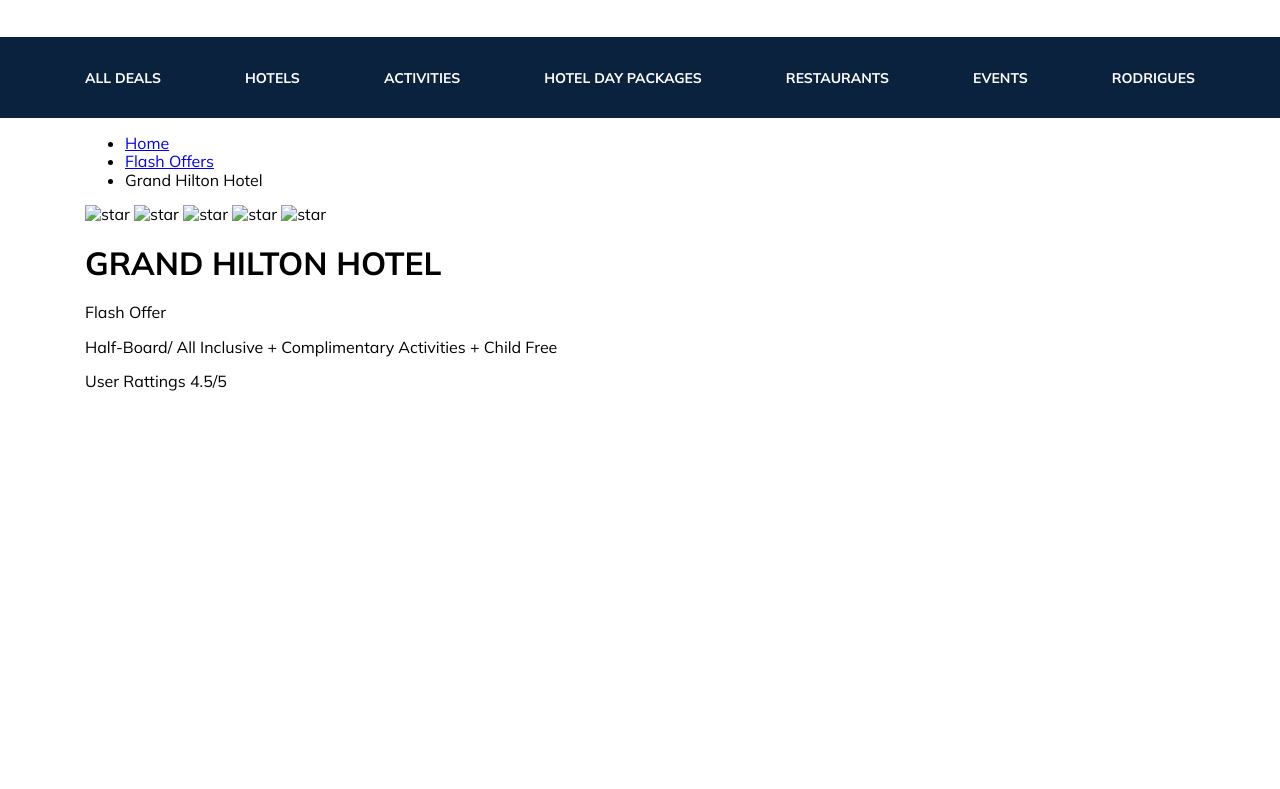
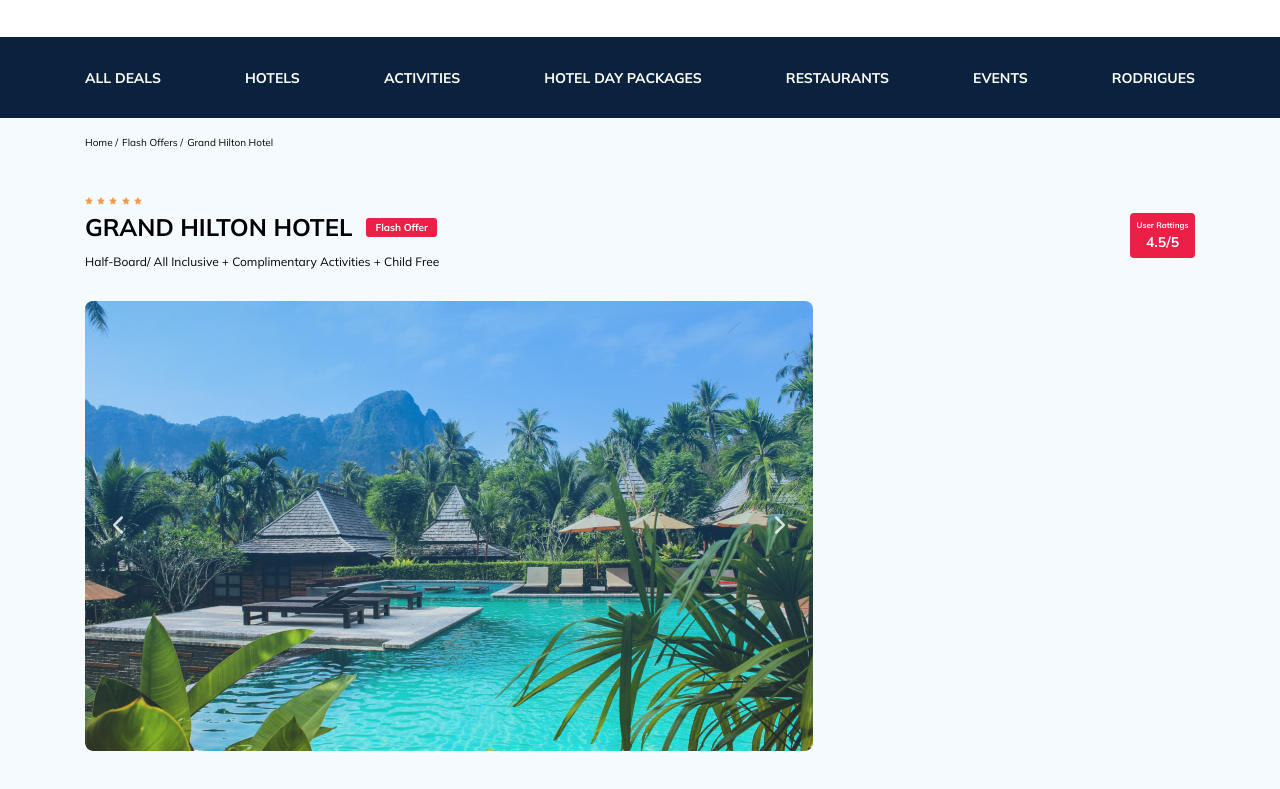
Before and after one commit to ergashoveldor/hotel-booking, a plain HTML site: page index.html in a window 1280 px wide. Shown: the part 83-872 px from the top of the page. Before the commit the page ends 800 px from the top, so only its background shows below. Drawn offline with Linux system fonts and the light colour scheme.

Commit message:
create: added swiper-slider to hotel

```diff
--- a/index.html
+++ b/index.html
@@ -9,6 +9,7 @@
       href="https://fonts.googleapis.com/css2?family=Mulish:wght@400;700&family=Nunito:wght@400;600;800&display=swap"
       rel="stylesheet"
     />
+    <link rel="stylesheet" href="css/swiper-bundle.min.css" />
     <link rel="stylesheet" href="css/style.css" />
   </head>
   <body>
@@ -129,9 +130,43 @@
           <!-- /.hotel-info__rating -->
         </div>
         <!-- /.hotel-info -->
+        <div class="hotel-grid">
+          <div class="slider">
+            <!-- Slider main container -->
+            <div class="swiper">
+              <!-- Additional required wrapper -->
+              <div class="swiper-wrapper">
+                <!-- Slides -->
+                <div class="swiper-slide">
+                  <img src="img/slide.jpg" alt="slide" />
+                </div>
+                <div class="swiper-slide">
+                  <img src="img/slide.jpg" alt="slide" />
+                </div>
+                <div class="swiper-slide">
+                  <img src="img/slide.jpg" alt="slide" />
+                </div>
+              </div>
+
+              <!-- If we need navigation buttons -->
+              <button class="slider-button slider-button--prev">
+                <img src="img/arrow-prev.svg" alt="arrow" />
+              </button>
+              <button class="slider-button slider-button--next">
+                <img src="img/arrow-next.svg" alt="arrow" />
+              </button>
+            </div>
+            <!-- /. swiper -->
+          </div>
+          <!-- /.slider -->
+        </div>
+        <!-- /.hotel-grid -->
       </div>
       <!-- /.container -->
     </section>
     <!-- /.hotel -->
   </body>
+
+  <script src="js/swiper-bundle.min.js"></script>
+  <script src="js/app.js"></script>
 </html>
--- /dev/null
+++ b/js/app.js
@@ -0,0 +1,12 @@
+const swiper = new Swiper('.swiper', {
+  // Optional parameters
+  loop: true,
+
+  // Navigation arrows
+  navigation: {
+    nextEl: '.slider-button--next',
+    prevEl: '.slider-button--prev',
+  },
+
+  effect: 'slide',
+});
--- a/sass/_media.sass
+++ b/sass/_media.sass
@@ -46,7 +46,21 @@
           width: 16px
           height: 1px
           background-color: $text-color
-
+  .stars
+    flex-basis: content
+  .hotel
+    &-name
+      flex-basis: 100%
+    &-wrapper
+      justify-content: space-between
+    &-info
+      &__text
+        width: 100%
+      &__rating
+        display: none
+      &__offer
+        order: -1
+        margin: 0
 @media (max-width: 576px)
   .logo__image
     width: 99px
--- a/sass/_settings.sass
+++ b/sass/_settings.sass
@@ -2,6 +2,7 @@
   box-sizing: border-box
 body
   font-family: 'Mulish', sans-serif
+  background-color: $secondary
 .container
   max-width: 1110px
   margin: auto
--- /dev/null
+++ b/sass/blocks/_breadcrumb.sass
@@ -0,0 +1,17 @@
+.breadcrumb
+  &-list
+    list-style: none
+    display: flex
+    align-items: center
+    padding: 18px 0
+    margin: 0
+    &__item
+      font-size: 10px
+      line-height: 13px
+      &:not(:last-child)
+        &::after
+          content: '/'
+          margin-right: 4px
+    &__link
+      text-decoration: none
+      color: inherit
--- a/sass/blocks/_header.sass
+++ b/sass/blocks/_header.sass
@@ -47,6 +47,8 @@
       background-color: $secondary
       color: $text-color
       border: none
+    &__input:focus
+      outline: none
     &__button
       position: absolute
       top: 0
--- /dev/null
+++ b/sass/blocks/_hotel.sass
@@ -0,0 +1,85 @@
+.hotel
+  padding-top: 23px
+  padding-bottom: 70px
+  &-grid
+    padding-bottom: 70px
+  &-info
+    display: flex
+    align-items: center
+    justify-content: space-between
+    padding-bottom: 20px
+    &__name
+      margin-top: 4px
+      margin-bottom: 0
+    &__offer
+      margin-left: 14px
+      margin-top: 4px
+  &-name
+    font-weight: 700
+    font-size: 24px
+    line-height: 30px
+  &-wrapper
+    display: flex
+    align-items: center
+    flex-wrap: wrap
+  &-description
+    font-size: 12px
+    line-height: 15px
+.offer
+  font-weight: 600
+  font-size: 10px
+  line-height: 13px
+  background-color: $primary
+  color: $light
+  padding: 3px 9px
+  border-radius: 3px
+.stars
+  flex-basis: 100%
+
+.rating
+  width: 65px
+  height: 45px
+  text-align: center
+  color: $light
+  background-color: $primary
+  border-radius: 4px
+  &__text
+    font-weight: 600
+    font-size: 8px
+    line-height: 10px
+  &__counter
+    font-weight: 700
+    font-size: 14px
+    line-height: 18px
+.swiper
+  position: relative
+  border-radius: 8px
+  height: 450px
+  width: 100%
+  &::after
+    content: ''
+    position: absolute
+    width: 100%
+    height: 100%
+    background: linear-gradient(180deg, rgba(0, 122, 223, 0.48) 0%, rgba(255, 255, 255, 0.128) 100%)
+    z-index: 10
+    top: 0
+    bottom: 0
+    left: 0
+    right: 0
+.slider
+  width: 728px
+  &-button
+    position: absolute
+    z-index: 99
+    background: transparent
+    top: 50%
+    width: 30px
+    height: 30px
+    border: none
+    cursor: pointer
+    transform: translateY(-50%)
+    &--next
+      right: 18px
+    &--prev
+      left: 18px
--- a/sass/style.sass
+++ b/sass/style.sass
@@ -8,5 +8,9 @@
 @import 'normalize'
 // header import
 @import 'blocks/header'
+// import breadcrumb
+@import 'blocks/breadcrumb'
+// import hotel
+@import 'blocks/hotel'
 // media import
 @import 'media'
```
Also changed, not shown: css/style.css, css/swiper-bundle.min.css (added), img/arrow-next.svg (added), img/arrow-prev.svg (added), img/slide.jpg (added), img/star.svg (added), js/swiper-bundle.min.js (added), 1 other file.
